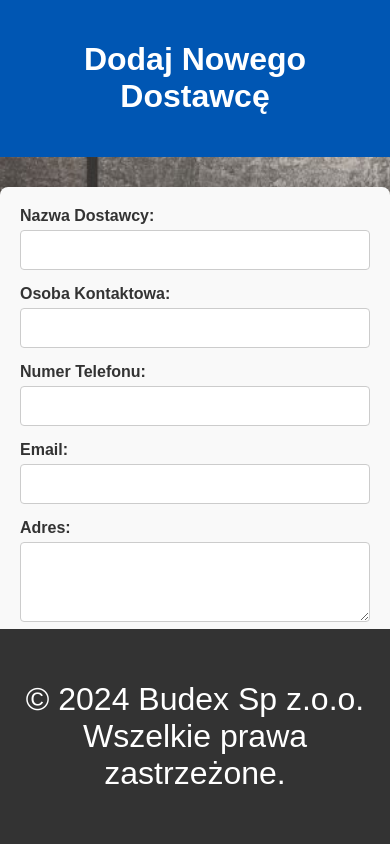
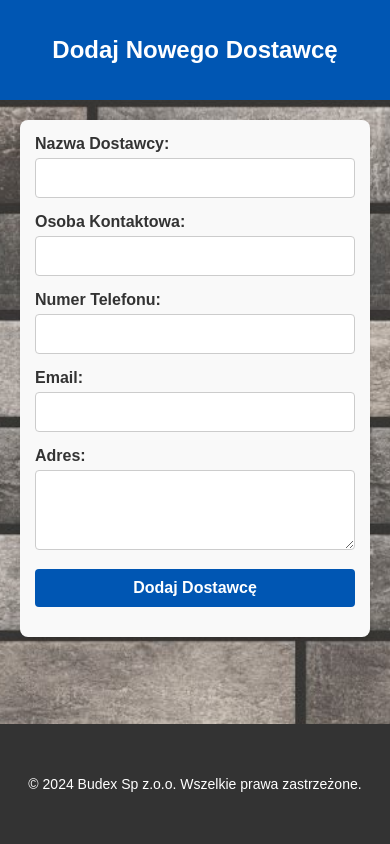
Before and after one commit to Szymon-Stefanski/Building_Rental_Store_Website, a PHP site: page /projekt_byt/Warehouse/addSupplier.php in a window 390 px wide. Run offline with PHP 8.4, Linux system fonts and the light colour scheme; the visitor is signed in with stand-in values (Sample User, id 1); data comes from the database, SQL or seed files in the repository.

Commit message:
Added new view below 1920px.

```diff
--- a/projekt_byt/Style/style_add.editSupplier.css
+++ b/projekt_byt/Style/style_add.editSupplier.css
@@ -81,3 +81,34 @@ footer {
     left: 0;
     right: 0;
 }
+
+@media (max-width: 768px) {
+    .main-content {
+        margin: 20px;
+        padding: 15px;
+    }
+
+    .edit-supplier-form input,
+    .edit-supplier-form textarea,
+    .edit-supplier-form button {
+        font-size: 0.9rem;
+        padding: 8px;
+    }
+}
+
+@media (max-width: 480px) {
+    header h1 {
+        font-size: 1.5rem;
+    }
+
+    footer {
+        font-size: 14px;
+    }
+
+    .edit-supplier-form input,
+    .edit-supplier-form textarea,
+    .edit-supplier-form button {
+        font-size: 0.8rem;
+        padding: 6px;
+    }
+}
```
